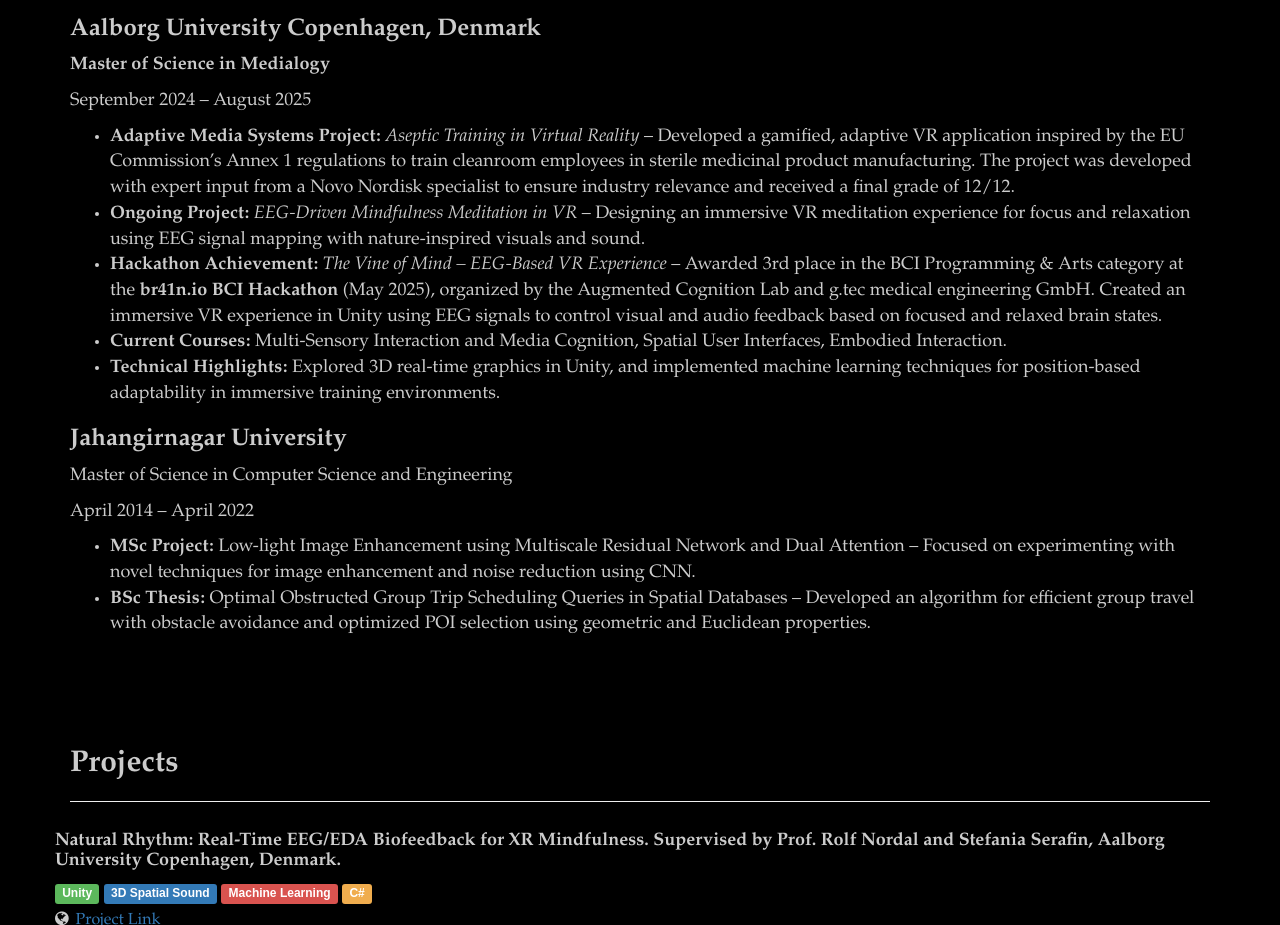
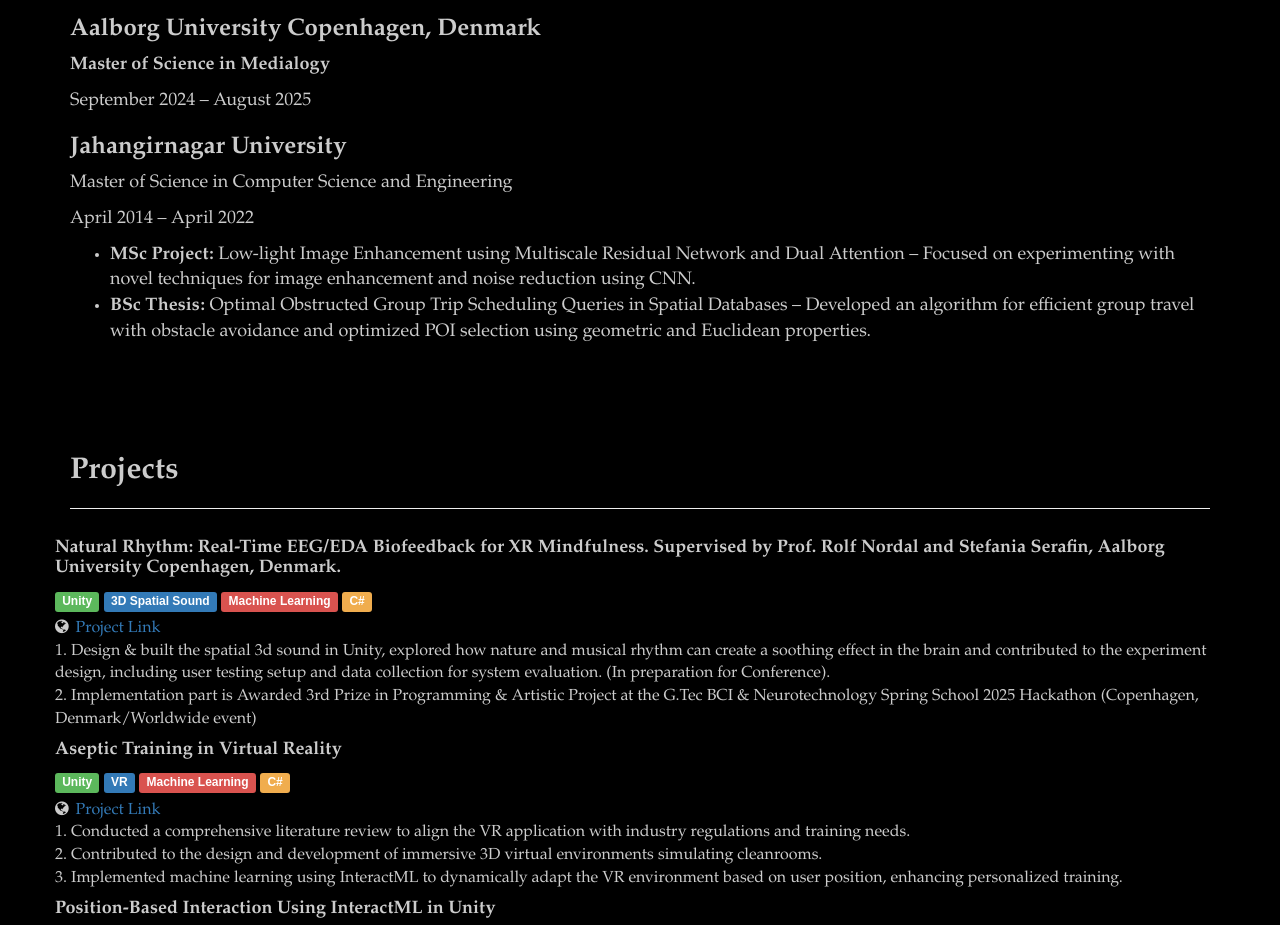
Before and after one commit to injamul-abeg/injamul-abeg.github.io, a plain HTML site: page index.html in a window 1280 px wide. Shown: the part 1071-1996 px from the top of the page. Drawn offline with nearby package versions, Linux system fonts and the light colour scheme.

Commit message:
Update index.html

```diff
--- a/index.html
+++ b/index.html
@@ -179,23 +179,6 @@ aesthetics, education, and healing.</p>
   <h3><strong>Aalborg University Copenhagen, Denmark</strong></h3>
   <p class="degree"><strong>Master of Science in Medialogy</strong></p>
   <p class="duration">September 2024 – August 2025</p>
-  <ul class="highlights">
-    <li>
-      <strong>Adaptive Media Systems Project:</strong> <em>Aseptic Training in Virtual Reality</em> – Developed a gamified, adaptive VR application inspired by the EU Commission’s Annex 1 regulations to train cleanroom employees in sterile medicinal product manufacturing. The project was developed with expert input from a Novo Nordisk specialist to ensure industry relevance and received a final grade of 12/12.
-    </li>
-    <li>
-      <strong>Ongoing Project:</strong> <em>EEG-Driven Mindfulness Meditation in VR</em> – Designing an immersive VR meditation experience for focus and relaxation using EEG signal mapping with nature-inspired visuals and sound.
-    </li>
-    <li>
-      <strong>Hackathon Achievement:</strong> <em>The Vine of Mind – EEG-Based VR Experience</em> – Awarded 3rd place in the BCI Programming & Arts category at the <strong>br41n.io BCI Hackathon</strong> (May 2025), organized by the Augmented Cognition Lab and g.tec medical engineering GmbH. Created an immersive VR experience in Unity using EEG signals to control visual and audio feedback based on focused and relaxed brain states.
-    </li>
-    <li>
-      <strong>Current Courses:</strong> Multi-Sensory Interaction and Media Cognition, Spatial User Interfaces, Embodied Interaction.
-    </li>
-    <li>
-      <strong>Technical Highlights:</strong> Explored 3D real-time graphics in Unity, and implemented machine learning techniques for position-based adaptability in immersive training environments.
-    </li>
-  </ul>
 </div>
 
 
```
